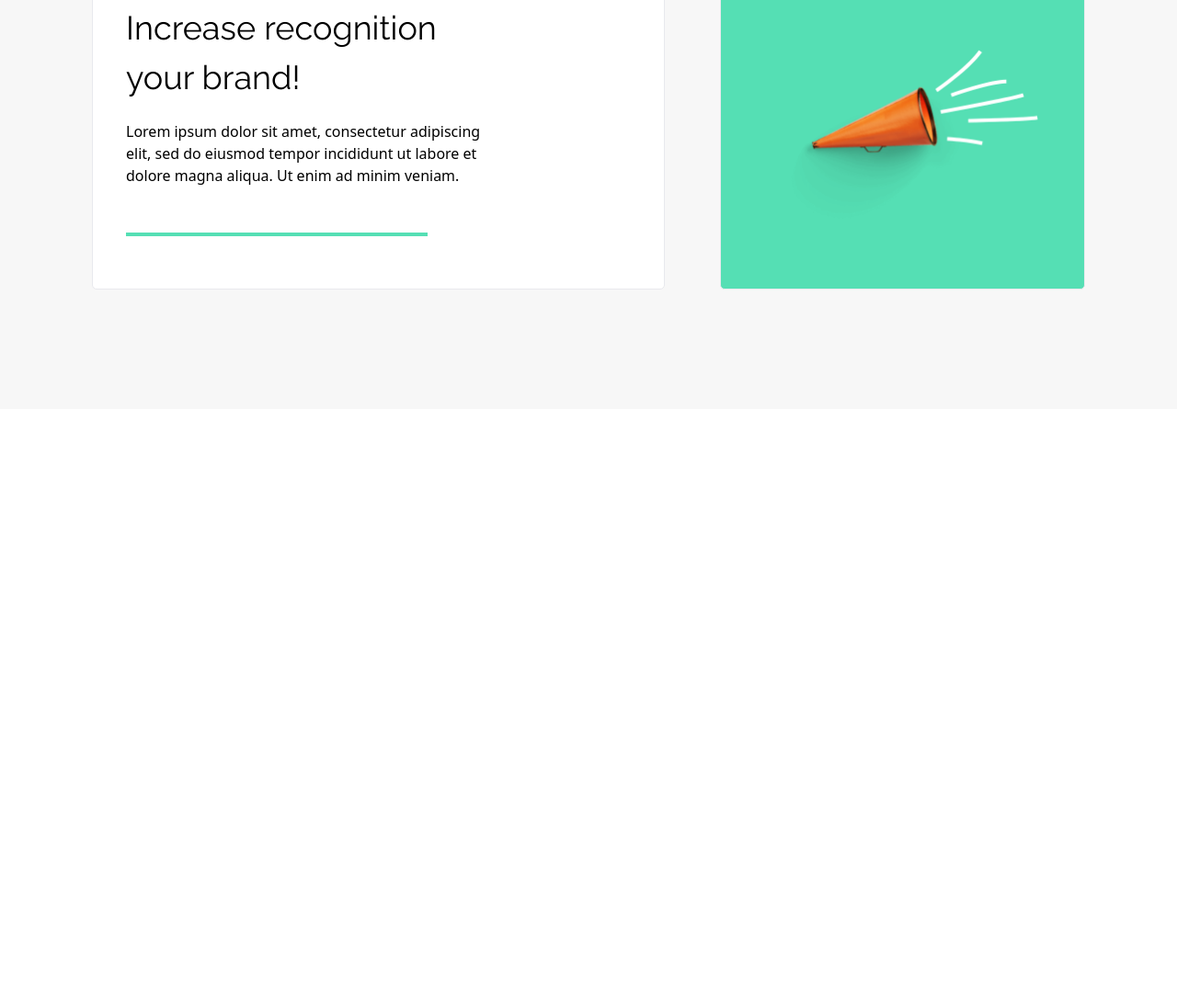
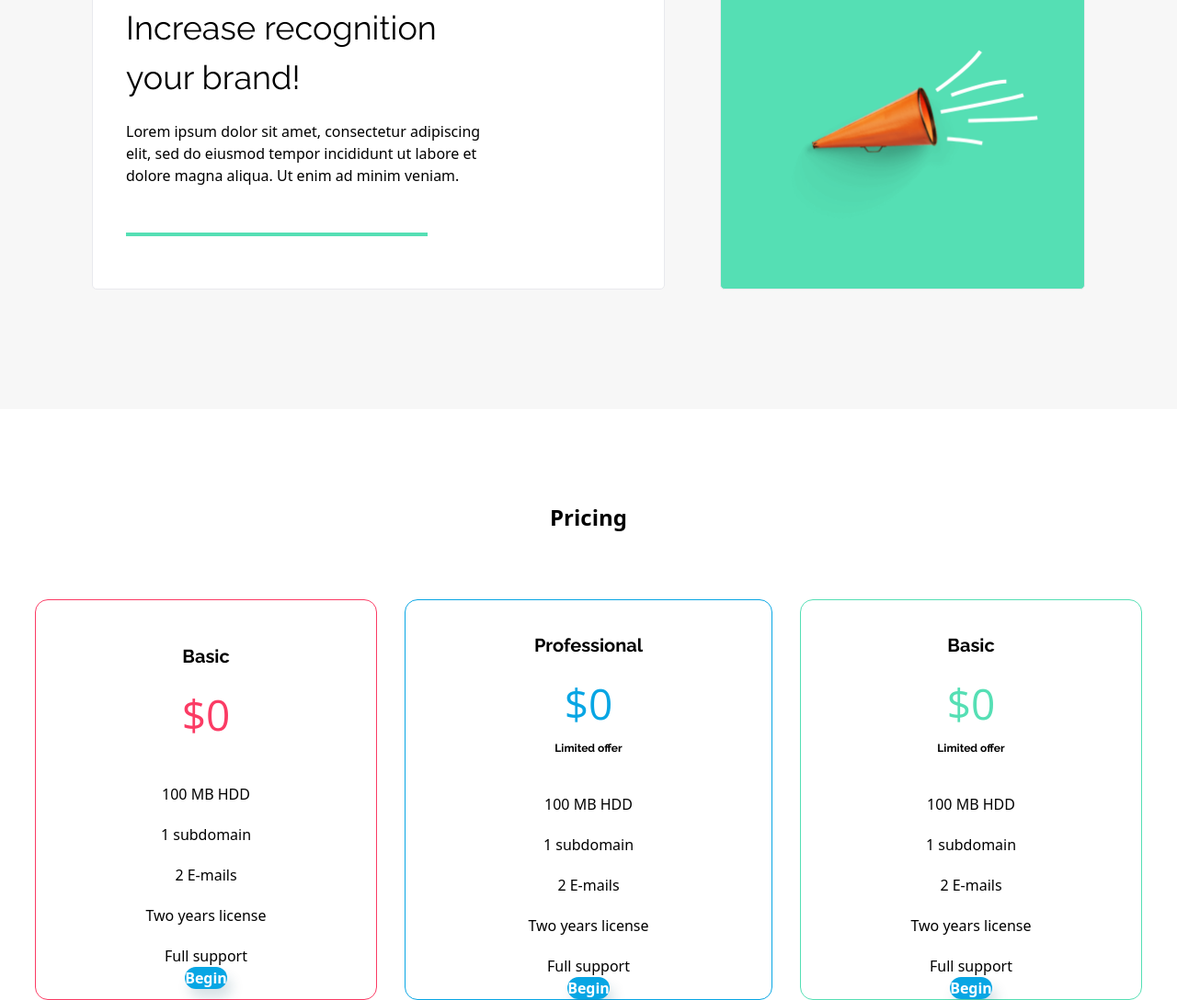
Before and after one commit to cedras/BestShop_Project, a website built with Vite: page index.html in a window 1280 px wide. Shown: the part 2507-3595 px from the top of the page at 92% size. Before the commit the page ends 2952 px from the top, so only its background shows below. Built offline with nearby package versions, Linux system fonts and the light colour scheme; a web font is replaced by a local one.

Commit message:
Added pricing advert boxes to the pricing section

```diff
--- a/css/style.css
+++ b/css/style.css
@@ -363,3 +363,75 @@ header {
 
   }
 }
+
+.pricing {
+  margin: 100px auto;
+  display: flex;
+  flex-direction: column;
+  justify-content: center;
+  align-items: center;
+}
+
+.pricing_row {
+  display: flex;
+  justify-content: center;
+  margin-top: 71px;
+  gap: 30px;
+}
+
+.single_pricing {
+  display: flex;
+  flex-direction: column;
+  justify-content: center;
+  align-items: center;
+  width: 372px;
+  border-radius: 14px;
+  border: 1px solid var(--accent-color);
+
+  ul {
+    display: flex;
+    flex-direction: column;
+    justify-content: center;
+    align-items: center;
+    margin-top: 40px;
+    gap: 20px;
+  }
+}
+
+.pricing_type {
+  font-size: 20px;
+  font-family: var(--font-raleway);
+  color: black;
+  font-weight: 700;
+  margin-top: 34px;
+}
+
+.price {
+  font-size: 46px;
+  font-family: var(--font-open-sans);
+  color: var(--accent-color);
+  font-weight: 300;
+  margin-top: 14px;
+
+}
+
+.pricing_limited {
+  text-align: center;
+  margin-top: 5px;
+  font-size: 0.75rem;
+  font-family: var(--font-raleway);
+  font-weight: 700;
+}
+
+.pricing_basic {
+  --accent-color: var(--color-redish);
+}
+
+.pricing_pro {
+  --accent-color: var(--color-primary);
+  width: 400px;
+}
+
+.pricing_premium {
+  --accent-color: var(--color-green);
+}
--- a/index.html
+++ b/index.html
@@ -106,5 +106,48 @@
         </div>
       </div>
     </section>
+    <section class="pricing container">
+      <h1>Pricing</h1>
+      <div class="pricing_row">
+        <div class="single_pricing pricing_basic">
+          <h2 class="pricing_type">Basic</h2>
+          <h3 class="price">$0</h3>
+          <ul>
+            <li class="include">100 MB HDD</li>
+            <li class="include">1 subdomain</li>
+            <li class="include">2 E-mails</li>
+            <li>Two years license</li>
+            <li>Full support</li>
+          </ul>
+          <a href="index.html" class="btn">Begin</a>
+        </div>
+        <div class="single_pricing pricing_pro">
+          <h2 class="pricing_type">Professional</h2>
+          <h3 class="price">$0</h3>
+          <p class="pricing_limited">Limited offer</p>
+          <ul>
+            <li class="include">100 MB HDD</li>
+            <li class="include">1 subdomain</li>
+            <li class="include">2 E-mails</li>
+            <li class="include">Two years license</li>
+            <li>Full support</li>
+          </ul>
+          <a href="index.html" class="btn">Begin</a>
+        </div>
+        <div class="single_pricing pricing_premium">
+          <h2 class="pricing_type">Basic</h2>
+          <h3 class="price">$0</h3>
+          <p class="pricing_limited">Limited offer</p>
+          <ul>
+            <li class="include">100 MB HDD</li>
+            <li class="include">1 subdomain</li>
+            <li class="include">2 E-mails</li>
+            <li class="include">Two years license</li>
+            <li class="include">Full support</li>
+          </ul>
+          <a href="index.html" class="btn">Begin</a>
+        </div>
+      </div>
+    </section>
   </body>
 </html>
```
